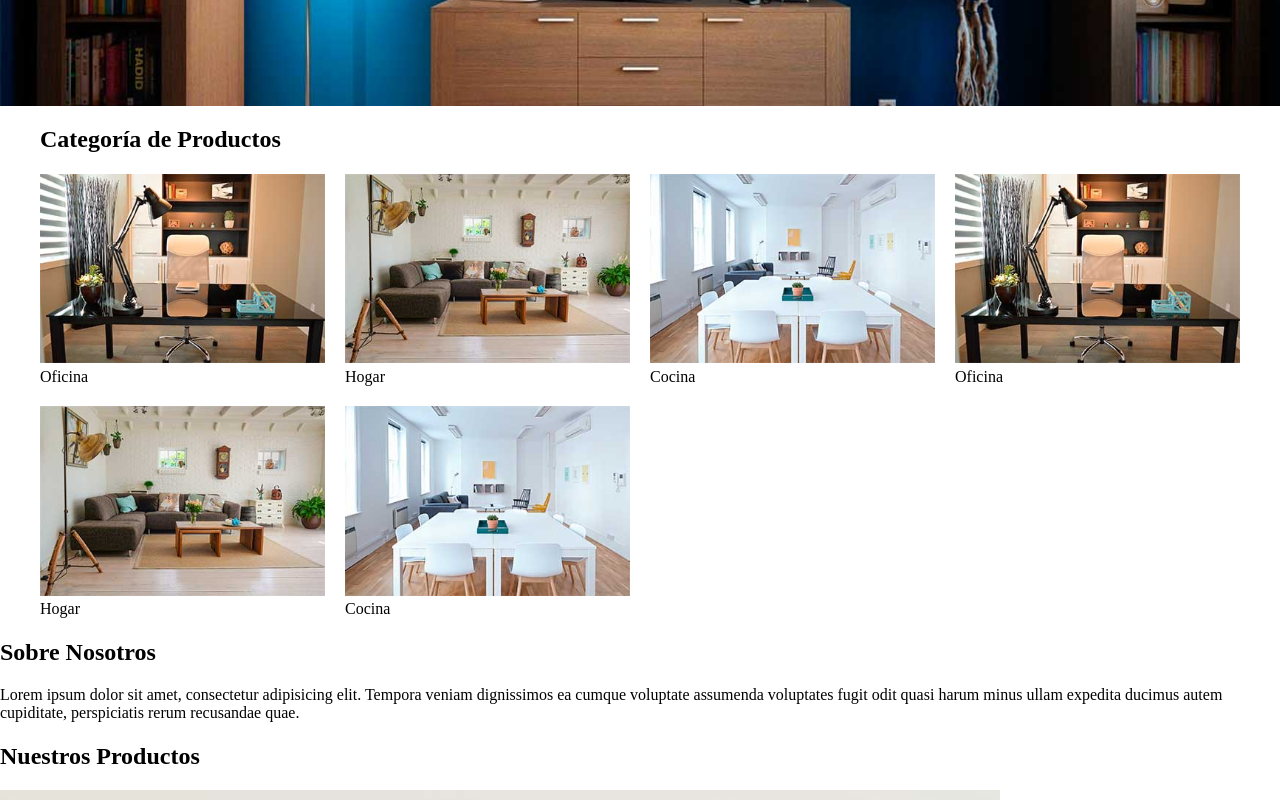
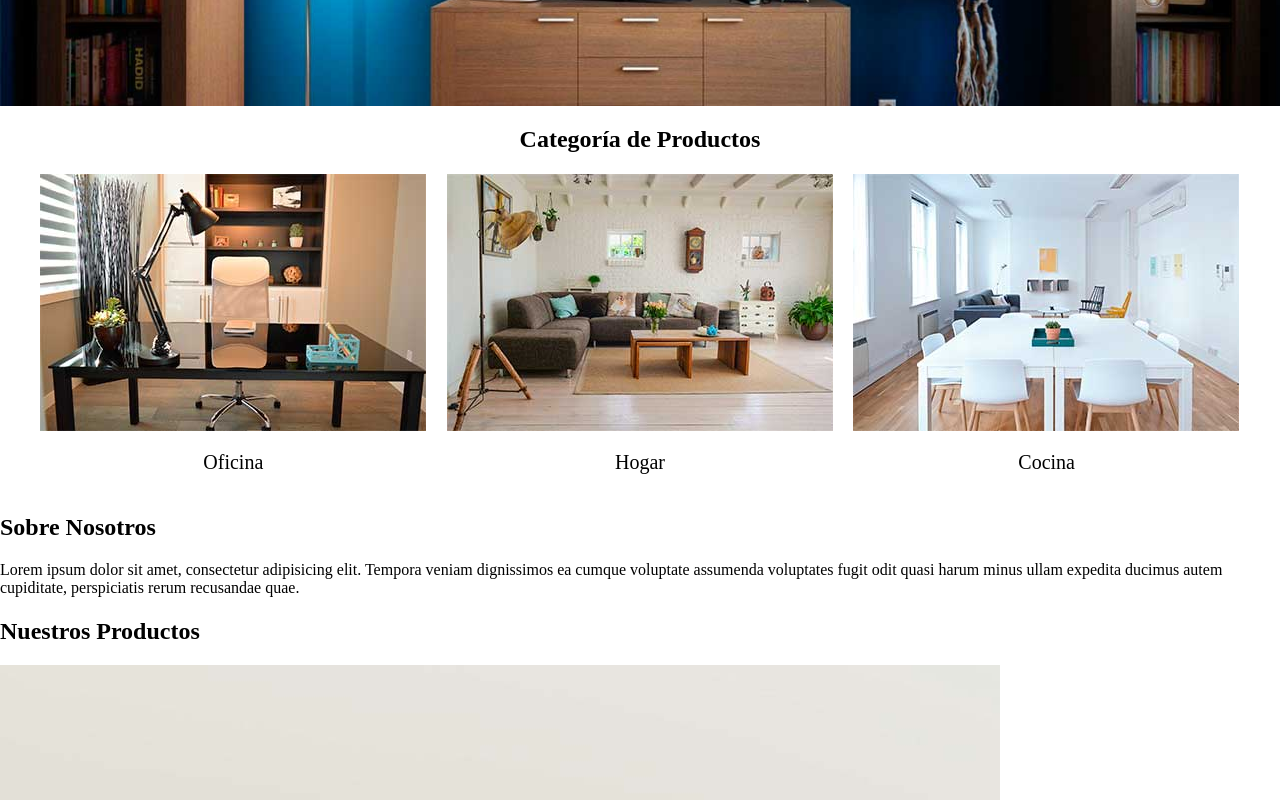
Before and after one commit to AngelMontesR/fronted-ecommerce, a plain HTML site: page index.html in a window 1280 px wide. Shown: the part 640-1440 px from the top of the page. Drawn offline with Linux system fonts and the light colour scheme.

Commit message:
Modificación  Se agrega display:block en img  Se agrega istado-categorias grid-template-columns Se crea clase categorias h2 Se crea clase categoria a  Se crea clase categoria a:hover

```diff
--- a/css/app.css
+++ b/css/app.css
@@ -15,6 +15,7 @@ a {
 
 img {
     max-width: 100%;
+    display: block;
 }
 
 /** Header y Navegación **/
@@ -26,7 +27,7 @@ img {
 }
 
 .nombre-sitio span {
-    color : #5523ca;
+    color : #6c579e;
 }
 
 .nav-primary {
@@ -55,6 +56,24 @@ img {
 
 .listado-categorias{
     display:grid;
-    grid-template-columns: repeat(4, 1fr);
+    grid-template-columns: repeat(3, 1fr);
     grid-gap: 20px;
 }
+
+.categorias h2 {
+    text-align: center;
+}
+
+.categoria a{
+    display: block;
+    text-align: center;
+    padding: 20px;
+    font-size: 20px;
+}
+
+.categoria a:hover {
+    background-color: #6c579e;
+    color: #fff;
+    border-bottom-right-radius: 10px;
+    border-bottom-left-radius: 10px;
+}
--- a/index.html
+++ b/index.html
@@ -26,30 +26,18 @@
 
     <div class="hero"></div>
 
-    <section class="contenedor">
+    <section class="contenedor categorias">
         <h2>Categoría de <span>Productos</span></h2>
         <div class="listado-categorias">
-            <div>
+            <div class="categoria">
                 <img src="img/categoria1.jpg" alt="Imagen Categoría">
                 <a href="#">Oficina</a>
             </div>
-            <div>
+            <div class="categoria">
                 <img src="img/categoria2.jpg" alt="Imagen Categoría">
                 <a href="#">Hogar</a>
             </div>
-            <div>
-                <img src="img/categoria3.jpg" alt="Imagen Categoría">
-                <a href="#">Cocina</a>
-            </div>
-            <div>
-                <img src="img/categoria1.jpg" alt="Imagen Categoría">
-                <a href="#">Oficina</a>
-            </div>
-            <div>
-                <img src="img/categoria2.jpg" alt="Imagen Categoría">
-                <a href="#">Hogar</a>
-            </div>
-            <div>
+            <div class="categoria">
                 <img src="img/categoria3.jpg" alt="Imagen Categoría">
                 <a href="#">Cocina</a>
             </div>
```
